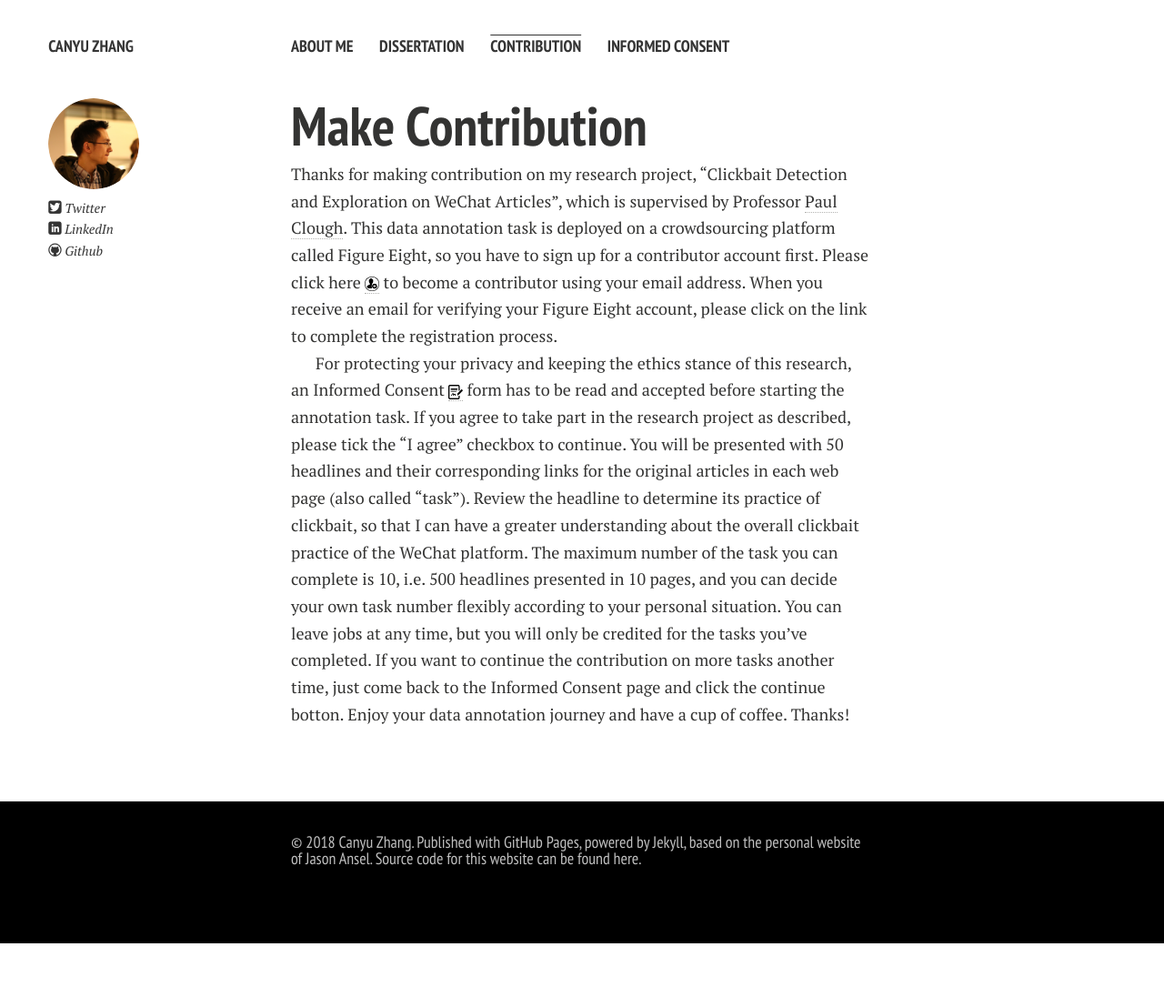
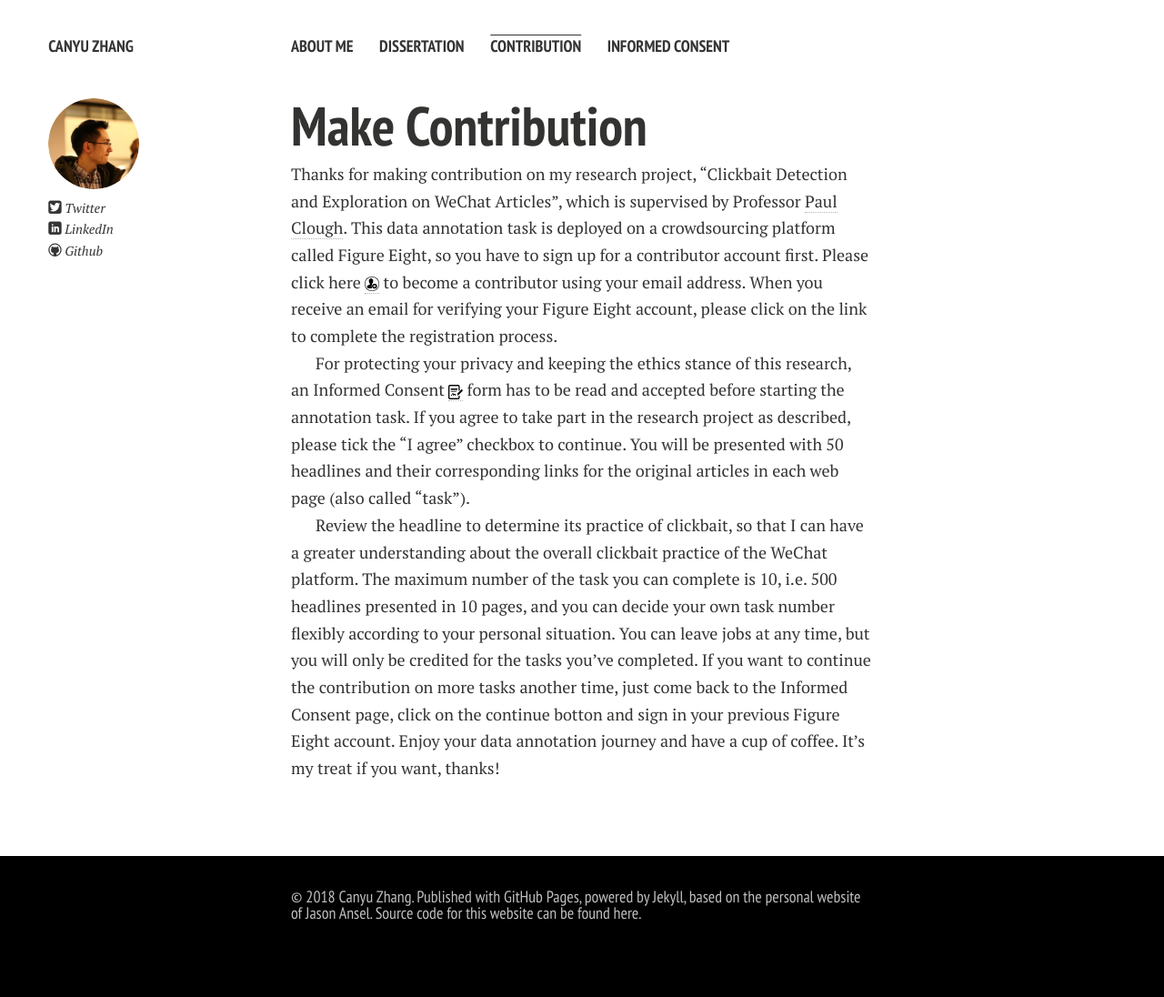
Before and after one commit to aaronzhangcanyu/aaronzhangcanyu.github.io, a Jekyll site: the page built from contribution.md, in a window 1280 px wide. Shown: the whole page at 91% size. Built offline with Jekyll 4.4.1, drawn with Linux system fonts in a browser that asks for light colours; nearby versions of some CDN libraries; Markdown is read by kramdown in place of the engine named in the settings; before the commit the page ends 1037 px from its top, so only the background shows below that.

Commit message:
Update contribution.md

```diff
--- a/contribution.md
+++ b/contribution.md
@@ -8,8 +8,9 @@
 
 Thanks for making contribution on my research project, “Clickbait Detection and Exploration on WeChat Articles”, which is supervised by Professor [Paul Clough]. This data annotation task is deployed on a crowdsourcing platform called Figure Eight, so you have to sign up for a contributor account first. Please click here <a href="https://tasks.figure-eight.work/users/new" target="_blank"><img src="/images/signupIcon.png" alt align="absmiddle" width="16" height="16"></a> to become a contributor using your email address. When you receive an email for verifying your Figure Eight account, please click on the link to complete the registration process.
 
-For protecting your privacy and keeping the ethics stance of this research, an Informed Consent [<img src="/images/img_415489.png" alt align="absmiddle" width="16" height="16">] form has to be read and accepted before starting the annotation task. If you agree to take part in the research project as described, please tick the “I agree” checkbox to continue. You will be presented with 50 headlines and their corresponding links for the original articles in each web page (also called "task"). Review the headline to determine its practice of clickbait, so that I can have a greater understanding about the overall clickbait practice of the WeChat platform. The maximum number of the task you can complete is 10, i.e. 500 headlines presented in 10 pages, and you can decide your own task number flexibly according to your personal situation. You can leave jobs at any time, but you will only be credited for the tasks you've completed. If you want to continue the contribution on more tasks another time, just come back to the Informed Consent page and click the continue botton. Enjoy your data annotation journey and have a cup of coffee. Thanks!
+For protecting your privacy and keeping the ethics stance of this research, an Informed Consent [<img src="/images/img_415489.png" alt align="absmiddle" width="16" height="16">] form has to be read and accepted before starting the annotation task. If you agree to take part in the research project as described, please tick the “I agree” checkbox to continue. You will be presented with 50 headlines and their corresponding links for the original articles in each web page (also called "task").
 
+Review the headline to determine its practice of clickbait, so that I can have a greater understanding about the overall clickbait practice of the WeChat platform. The maximum number of the task you can complete is 10, i.e. 500 headlines presented in 10 pages, and you can decide your own task number flexibly according to your personal situation. You can leave jobs at any time, but you will only be credited for the tasks you've completed. If you want to continue the contribution on more tasks another time, just come back to the Informed Consent page, click on the continue botton and sign in your previous Figure Eight account. Enjoy your data annotation journey and have a cup of coffee. It's my treat if you want, thanks!
 
 
 
```
